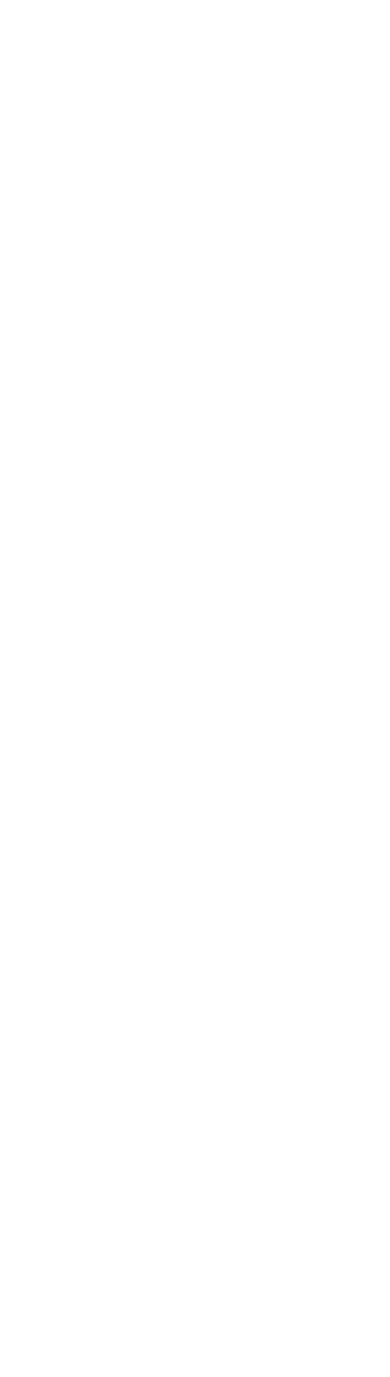
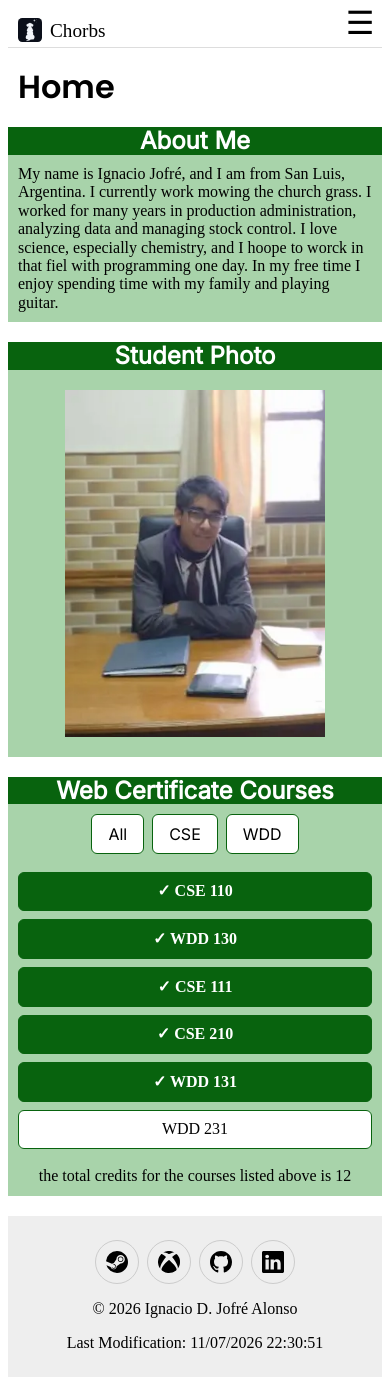
Before and after one commit to ijofre02/wdd231, a plain HTML site: page index.html in a window 390 px wide. Before the commit the page ends 844 px from the top, so only its background shows below. Drawn offline with Linux system fonts and the light colour scheme.

Commit message:
Small screen

```diff
--- a/index.html
+++ b/index.html
@@ -3,9 +3,74 @@
 <head>
   <meta charset="UTF-8">
   <meta name="viewport" content="width=device-width, initial-scale=1.0">
+  <title>Ignacio Jofré | WDD 231 </title>
+  <meta name="description" content="Home page of me, Ignacio Jofré, a web development student at BYU-Pathway. Learn about me and browse the Web and Computer Programming certificate courses.">
+  <meta name="author" content="Ignacio D. Jofre Alonso">
+
+  <link rel="preconnect" href="https://fonts.googleapis.com">
+  <link rel="preconnect" href="https://fonts.gstatic.com" crossorigin>
+  <link href="https://fonts.googleapis.com/css2?family=Inter:opsz@14..32&family=Poppins:wght@600&display=swap"
+    rel="stylesheet">
+
+  <link rel="stylesheet" href="styles/normalize.css">
+  <link rel="stylesheet" href="styles/small.css">
+  <link rel="stylesheet" href="styles/larger.css">
+
+  <script src="scripts/navigation.js" defer></script>
+  <script src="scripts/course.js" defer></script>
+
   <title>Document</title>
 </head>
 <body>
+  <header>
+    <img src="images/favicon-thinking-dog.svg" alt="site logo" width="512px" height="512px">
+    <span>Chorbs</span>
+    <button id="ham-btn" class="hamburguer" aria-label="Menu"></button>
+  </header>
+  <nav id="nav-bar" class="navigation">
+    <ul >
+      <li class="current"><a href="#" aria-current="page">Home</a></li>
+      <li><a href="chamber/index.html">Chamber Proyect</a></li>
+      <li><a href="#">Final Proyect</a></li>
+    </ul>
+  </nav>
+  <main>
+    <h1>Home</h1>
+    <section class="about-me">
+      <h2>About Me</h2>
+      <p>
+        My name is Ignacio Jofré, and I am from San Luis, Argentina. I currently work mowing the church grass. I worked for many
+        years in production administration, analyzing data and managing stock control. I love science, especially chemistry, and
+        I hoope to worck in that fiel with programming one day. In my free time I enjoy spending time with my family and playing
+        guitar.
+      </p>
+    </section>
 
+    <section class="Student-photo">
+      <h2>Student Photo</h2>
+      <img src="images/me-bishopric-one.webp" alt="Me" width="300">
+    </section>
+
+    <section class="courses">
+      <h2>Web Certificate Courses</h2>
+      <div class="filters">
+        <button type="button" id="all">All</button>
+        <button type="button" id="cse">CSE</button>
+        <button type="button" id="wdd">WDD</button>
+      </div>
+      <div id="course-list"></div>
+      <p id="total-credits"></p>
+    </section>
+  </main>
+  <footer>
+    <div class="social"> <!-- target="_blank" open in a new tab -->
+      <a href="https://store.steampowered.com/?l=spanish" target="_blank"><img src="images/steam.svg" alt="Steam" width="16" height="16"></a>
+      <a href="https://www.xbox.com/es-AR/" target="_blank"><img src="images/xbox.svg" alt="Xbox" width="16" height="16"></a>
+      <a href="https://github.com/" target="_blank"><img src="images/github.svg" alt="Github" width="16" height="16"></a>
+      <a href="https://www.linkedin.com/in/ignacio-d-jofre/" target="_blank"><img src="images/linkedin.svg" alt="LinkedIn" width="16" height="16"></a>
+    </div>
+    <p class="copyright">&copy; <span id="currentYear"></span> Ignacio D. Jofré Alonso</p>
+    <p class="last-modified">Last Modification: <span id="lastModified"></span></p>
+  </footer>
 </body>
 </html>
--- /dev/null
+++ b/scripts/course.js
@@ -0,0 +1,126 @@
+const courses = [
+  {
+    subject: 'CSE',
+    number: 110,
+    title: 'Introduction to Programming',
+    credits: 2,
+    certificate: 'Web and Computer Programming',
+    description: 'This course will introduce students to programming. It will introduce the building blocks of programming languages (variables, decisions, calculations, loops, array, and input/output) and use them to solve problems.',
+    technology: [
+      'Python'
+    ],
+    completed: true
+  },
+  {
+    subject: 'WDD',
+    number: 130,
+    title: 'Web Fundamentals',
+    credits: 2,
+    certificate: 'Web and Computer Programming',
+    description: 'This course introduces students to the World Wide Web and to careers in web site design and development. The course is hands on with students actually participating in simple web designs and programming. It is anticipated that students who complete this course will understand the fields of web design and development and will have a good idea if they want to pursue this degree as a major.',
+    technology: [
+      'HTML',
+      'CSS'
+    ],
+    completed: true
+  },
+  {
+    subject: 'CSE',
+    number: 111,
+    title: 'Programming with Functions',
+    credits: 2,
+    certificate: 'Web and Computer Programming',
+    description: 'CSE 111 students become more organized, efficient, and powerful computer programmers by learning to research and call functions written by others; to write, call , debug, and test their own functions; and to handle errors within functions. CSE 111 students write programs with functions to solve problems in many disciplines, including business, physical science, human performance, and humanities.',
+    technology: [
+      'Python'
+    ],
+    completed: true
+  },
+  {
+    subject: 'CSE',
+    number: 210,
+    title: 'Programming with Classes',
+    credits: 2,
+    certificate: 'Web and Computer Programming',
+    description: 'This course will introduce the notion of classes and objects. It will present encapsulation at a conceptual level. It will also work with inheritance and polymorphism.',
+    technology: [
+      'C#'
+    ],
+    completed: true
+  },
+  {
+    subject: 'WDD',
+    number: 131,
+    title: 'Dynamic Web Fundamentals',
+    credits: 2,
+    certificate: 'Web and Computer Programming',
+    description: 'This course builds on prior experience in Web Fundamentals and programming. Students will learn to create dynamic websites that use JavaScript to respond to events, update content, and create responsive user experiences.',
+    technology: [
+      'HTML',
+      'CSS',
+      'JavaScript'
+    ],
+    completed: true
+  },
+  {
+    subject: 'WDD',
+    number: 231,
+    title: 'Frontend Web Development I',
+    credits: 2,
+    certificate: 'Web and Computer Programming',
+    description: 'This course builds on prior experience with Dynamic Web Fundamentals and programming. Students will focus on user experience, accessibility, compliance, performance optimization, and basic API usage.',
+    technology: [
+      'HTML',
+      'CSS',
+      'JavaScript'
+    ],
+    completed: false
+  }
+
+]
+
+const courseList = document.querySelector('#course-list');
+const totalCreditsText = document.querySelector('#total-credits');
+
+/* ==== EJECUTE EACH TIME I CHANGE WHAT TO SHOW ===== */
+function displayCourses(list) {
+  courseList.innerHTML = ''; /* Remove previous courses before rendering the filtered result  */
+
+  list.forEach(course => {
+    const card = document.createElement('div');
+    card.classList.add('course-card'); /* REMEMBER TO STYLE!! */
+    card.textContent = `${course.subject} ${course.number}`;
+
+    if (course.completed) {
+      card.classList.add('complete'); /* To give anoter style with this class */
+      card.textContent = `✓ ${course.subject} ${course.number}`
+    }
+
+    courseList.appendChild(card);
+  });
+
+  const totalCredits = list.reduce((sum, course) => sum + course.credits, 0);
+  totalCreditsText.textContent = `the total credits for the courses listed above is ${totalCredits}`;
+}
+
+displayCourses(courses);
+
+/* =========== FILTERED BUTTON ======== */
+
+const allBtn = document.querySelector('#all');
+const cseBtn = document.querySelector('#cse');
+const wddBtn = document.querySelector('#wdd');
+
+allBtn.addEventListener('click', () => {
+  displayCourses(courses);
+});
+
+cseBtn.addEventListener('click', () => {
+  const cseCourses = courses.filter(course => course.subject === 'CSE');
+  displayCourses(cseCourses);
+});
+
+wddBtn.addEventListener('click', () => {
+  const wddCourses = courses.filter(course => course.subject === 'WDD');
+  displayCourses(wddCourses);
+});
--- /dev/null
+++ b/scripts/navigation.js
@@ -0,0 +1,13 @@
+const navbutton = document.querySelector('#ham-btn');
+const navlinks = document.querySelector('#nav-bar')
+
+navbutton.addEventListener('click', () => {
+  navbutton.classList.toggle('show');
+  navlinks.classList.toggle('show');
+});
+
+/* ===== FOOTER ======== */
+const year = document.querySelector('#currentYear');
+year.textContent = new Date().getFullYear();
+
+document.getElementById('lastModified').innerHTML = document.lastModified;
--- /dev/null
+++ b/styles/larger.css
@@ -0,0 +1,27 @@
+@media only screen and (min-width: 38rem) {
+  header {
+    grid-template-columns: 24px auto;
+  }
+
+  header, main, nav, footer {
+    max-width: 900px;
+    margin: 0 auto;
+  }
+
+  .hamburguer {
+    display: none;
+  }
+
+  .navigation {
+    display: block;
+    border-bottom: solid 1px #eee;
+  }
+
+  .navigation ul {
+    display: flex;
+  }
+
+  .navigation a {
+    border: none;
+  }
+}
--- /dev/null
+++ b/styles/small.css
@@ -0,0 +1,204 @@
+:root {
+  --primary-color: #08630e;
+  --complementari-color: #a8d3aa;
+  --secondary-color: #ffffff;
+  --font-body: "Inter", sans-serif;
+  --font-heading: "Poppins", sans-serif;
+}
+
+* {
+  margin: 0;
+  padding: 0;
+  box-sizing: border-box;
+}
+
+body {
+  padding: 0 8px;
+  box-sizing: border-box;
+}
+
+/* ========== HEADER ========== */
+header {
+  display: grid;
+  grid-template-columns: 24px auto 44px;
+  padding: 5px 0 5px 10px;
+  align-items: end;
+  border-bottom: solid 1px #ddd;
+  column-gap: 8px;
+}
+
+/* Now lets put the logo inside the 24px column that I create */
+header img {
+  display: block;
+  width: 100%; /* respect his container (24px) */
+  height: auto;
+}
+
+header span {
+  font-size: 1.2rem;
+
+}
+
+/* ============ HAMBURGUER ============*/
+
+.hamburguer {
+  background: none;
+  border: none;
+  cursor: pointer; /* Indicate that the element is clickable */
+  font-family: Verdana, Geneva, Tahoma, sans-serif;/* Because the x is small */
+
+}
+
+.hamburguer::before {
+  content: "\2630"; /* ≡ */
+  font-size: 2rem;
+}
+/*  */
+
+.hamburguer.show::before {
+  content: "\00D7";
+  font-size: 2rem;
+}
+
+/* ========= NAVIGATION ========= */
+.navigation {
+  display: none; /* There is not on mobile */
+}
+
+.navigation.show {
+  display: block;
+}
+
+.navigation ul {
+  list-style-type: none;
+  padding: 0;
+}
+
+.navigation a {
+  display: block;
+  padding: .8rem 10px;
+  color: var(--secondary-color);
+  background-color: #08630e;
+  text-decoration: none;
+  border-bottom: solid 1px var(--secondary-color);
+}
+
+.navigation li.current {
+  background-color: #eee;
+}
+
+.navigation li.current a {
+  background-color: var(--complementari-color);
+  color: #000;
+  font-weight: bold;
+}
+
+.navigation a:hover {
+  background-color: var(--complementari-color);
+  color: #000;
+}
+
+h1 {
+  margin-left: 10px;
+  font-family: var(--font-heading);
+}
+
+/* ======= MAIN ============= */
+
+h2 {
+  font-family: var(--font-body);
+  background-color: var(--primary-color);
+  text-align: center;
+  color: var(--secondary-color)
+}
+
+
+section {
+  background-color: var(--complementari-color);
+  margin: 20px 0 ;
+}
+
+section p {
+  padding: 10px;
+}
+section img  {
+  display: block;
+  padding: 20px;
+  margin-inline: auto; /* center the imagen */
+}
+
+/* ========= FOOTER ========== */
+
+footer {
+  background-color: #eee;
+  padding: 1rem 10px;
+  text-align: center;
+}
+
+.social {
+  display: flex;
+  justify-content: center;
+  column-gap: 8px;
+  padding: .5rem 0;
+}
+
+.social a {
+  display: flex;
+  justify-content: center;
+  align-items: center;
+  width: 44px;
+  height: 44px;
+  border: #ccc solid 1px; /* red dashed 1px; This helps just to see */
+  border-radius: 22px;
+}
+
+.social img {
+  width: 22px;
+  height: 22px;
+}
+
+.social a:hover {
+  background-color: #ddd;
+}
+
+p {
+  padding: .5rem 0;
+}
+
+/* =========== COURSES ============== */
+.filters {
+  display: flex;
+  justify-content: center;
+  flex-wrap: wrap;
+  gap: 8px;
+  padding: 10px;
+}
+
+.filters button {
+  padding: 0.6rem 1rem;
+  border: 1px solid var(--primary-color);
+  border-radius: 6px;
+  background-color: var(--secondary-color);
+  font-family: var(--font-body);
+  cursor: pointer;
+}
+
+.course-card {
+  margin: 8px 10px;
+  padding: .6rem;
+  text-align: center;
+  background-color: var(--secondary-color);
+  border: 1px solid var(--primary-color);
+  border-radius: 6px;
+}
+
+.course-card.complete {
+  background-color: var(--primary-color);
+  color: var(--secondary-color);
+  font-weight: bold;
+}
+
+#total-credits {
+  text-align: center;
+  padding: 10px;
+}
```
Also changed, not shown: chamber/index.html (added, +11 -0 lines), chamber/directory.html (added), images/favicon-thinking-dog.svg (added), images/github.svg (added), images/job-svgrepo-com.svg (added), images/linkedin.svg (added), images/me-bishopric-one.webp (added), images/me-bishopric.webp (added), images/microsoft-teams.svg (added), images/steam.svg (added), images/xbox.svg (added), styles/normalize.css (added).
